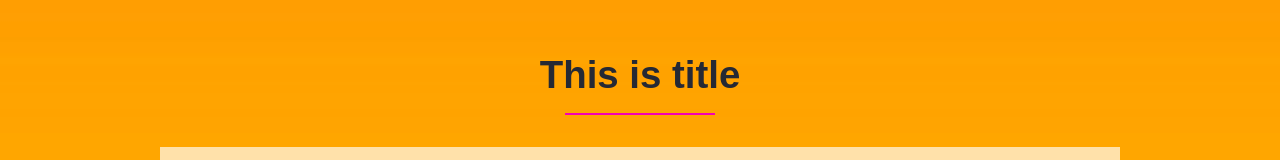
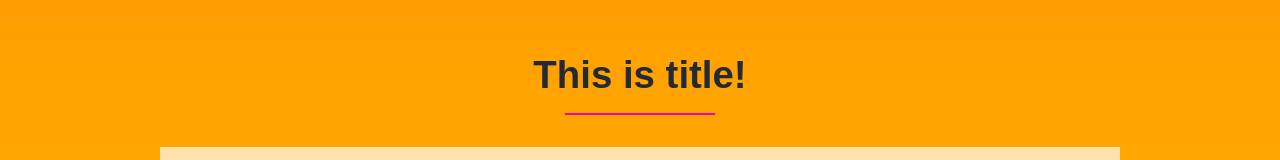
Before and after one commit to webdevdmitriy/pokemon-game, a React (Create React App) app: page / in a window 1280 px wide. Shown: the part 1035-1195 px from the top of the page. Built offline with nearby package versions, Linux system fonts and the light colour scheme.

Commit message:
Применены просы и css модули

```diff
--- a/src/App.js
+++ b/src/App.js
@@ -10,7 +10,7 @@ function App() {
 	return (
 		<>
 			<Header title='This is title' descr='This is Description!' />
-			<Layout title='This is title' descr='This is Description!' urlBg={BackGround} />
+			<Layout title='This is title!' descr='This is Description!' urlBg={BackGround} />
 			<Layout title='This is title' descr='This is Description!' colorBg='blue' />
 			<Layout title='This is title' descr='This is Description!' urlBg={BackGround} />
 			<Footer />
```
